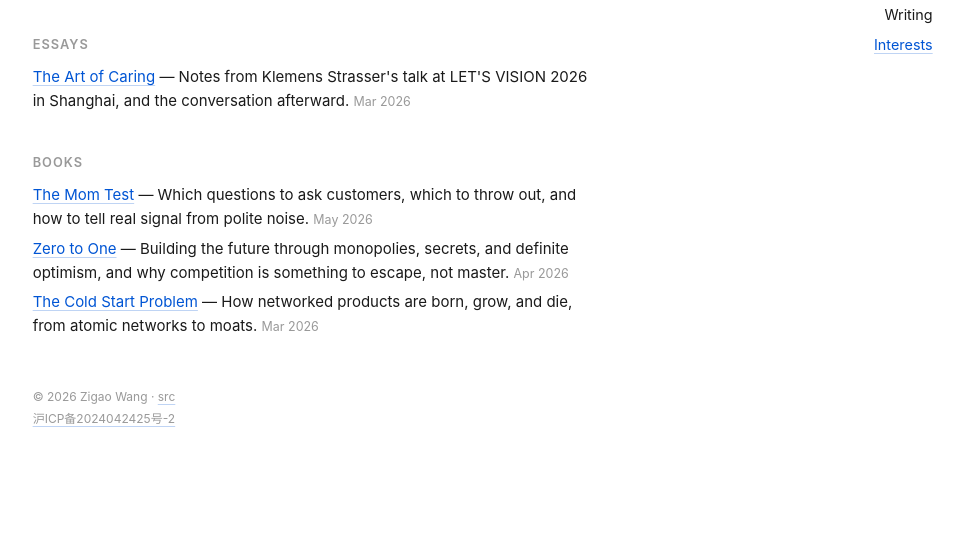
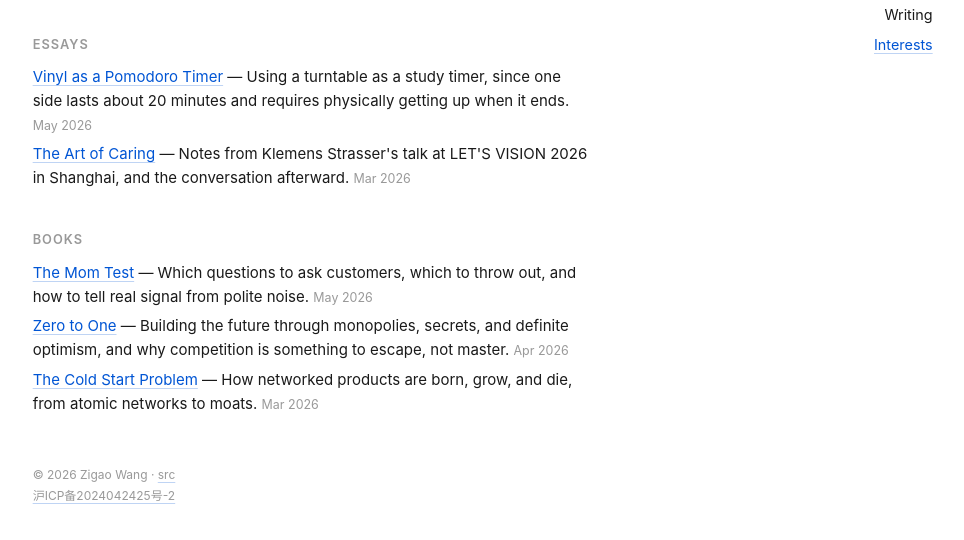
Before and after one commit to ZigaoWang/zigao.wang_new, a plain HTML site: page writing/index.html in a window 1280 px wide. Shown: the part 150-690 px from the top of the page, without its empty margins (126-1090 px from the left). Drawn offline with Linux system fonts and the light colour scheme.

Commit message:
feat: add vinyl pomodoro timer essay

```diff
--- a/writing/index.html
+++ b/writing/index.html
@@ -29,6 +29,7 @@
       <section>
         <h2>Essays</h2>
         <ul>
+          <li><a href="https://blog.zigao.wang/blog/vinyl-as-a-pomodoro-timer/">Vinyl as a Pomodoro Timer</a> — Using a turntable as a study timer, since one side lasts about 20 minutes and requires physically getting up when it ends. <span class="date">May 2026</span></li>
           <li><a href="https://blog.zigao.wang/blog/klemens-strasser-talk/">The Art of Caring</a> — Notes from Klemens Strasser's talk at LET'S VISION 2026 in Shanghai, and the conversation afterward. <span class="date">Mar 2026</span></li>
         </ul>
       </section>
```
Also changed, not shown: zh/writing/index.html (+1 -0 lines).
